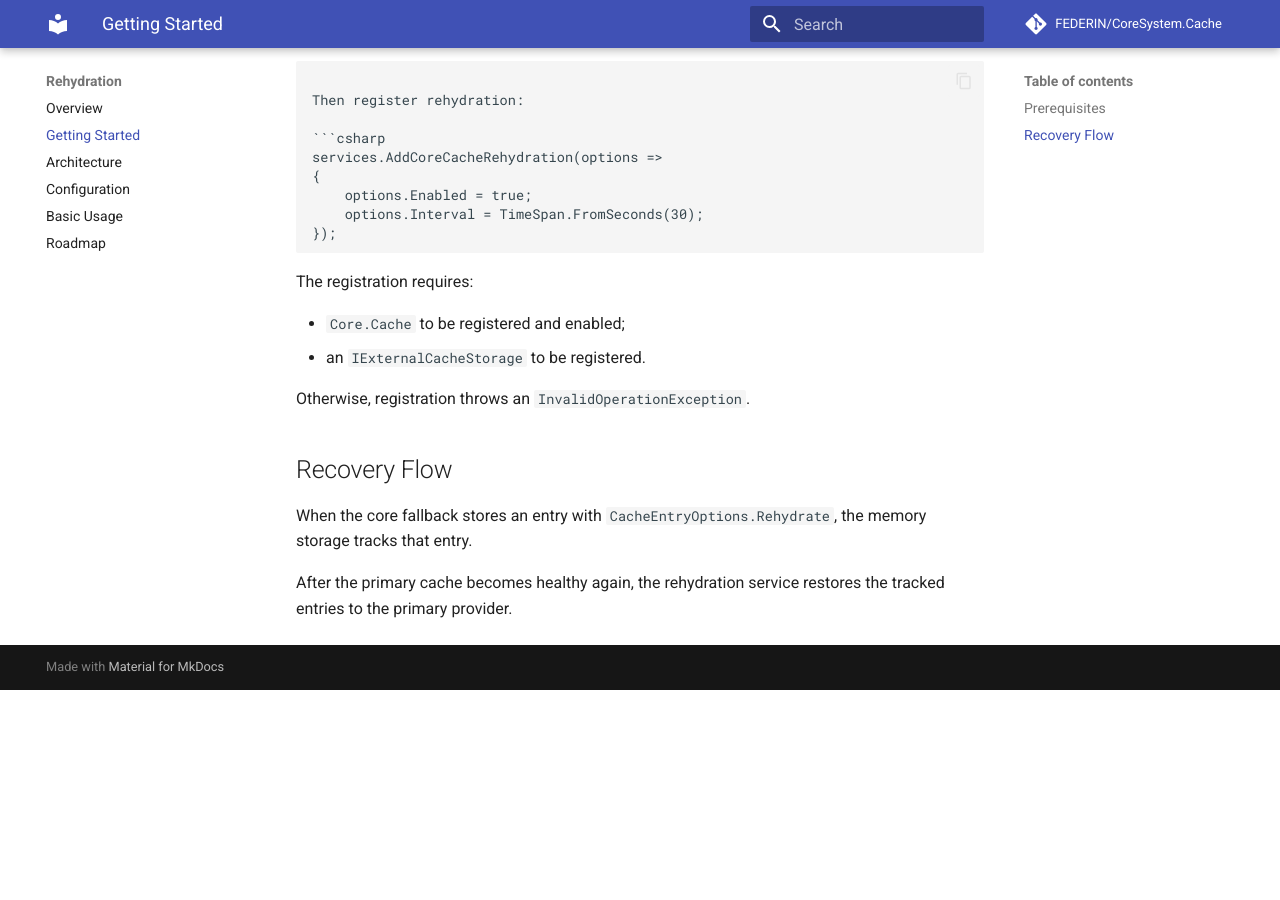
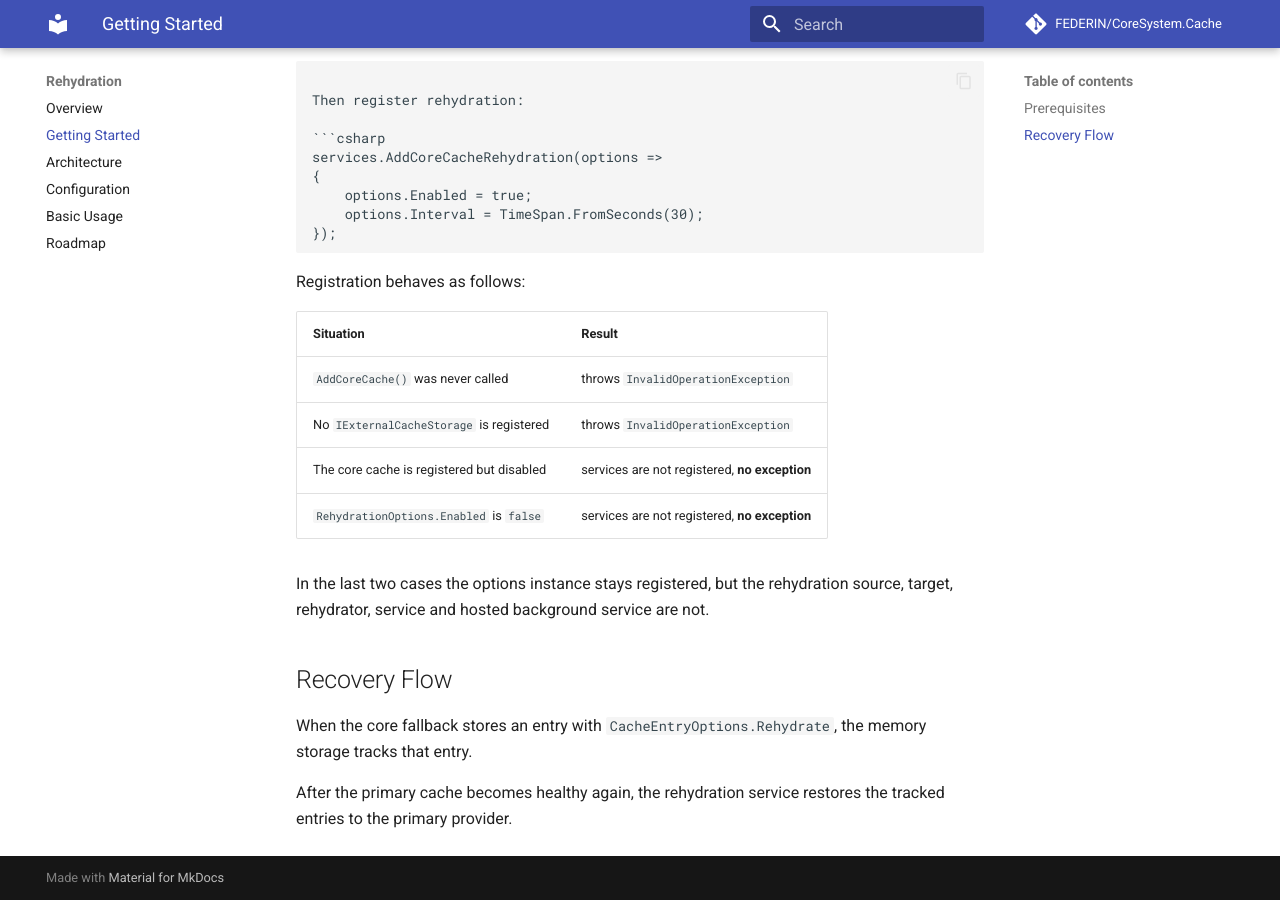
Before and after one commit to FEDERIN/CoreSystem.Cache, an MkDocs documentation site: the page built from docs/Rehydration/GettingStarted.md, in a window 1280 px wide and 900 px high, scrolled down 734 px. Built offline with MkDocs 1.6.1 and Material for MkDocs 9.7.7, drawn with Linux system fonts in a browser that asks for light colours; comment, search, counter and statistics services are not loaded; before the commit the page ends 1424 px from its top, so only the background shows below that.

Commit message:
docs: correct rehydration registration failure semantics
docs/Rehydration/GettingStarted.md stated that registration requires
"Core.Cache to be registered and enabled" and that otherwise it throws an
InvalidOperationException. That conflates two cases that behave in opposite ways.

RehydrationRegistration.cs:

- AddCoreCache() never called -> throws (:62-66)
- no IExternalCacheStorage     -> throws (:84-89)
- core cache disabled          -> returns silently (:24-27)
- RehydrationOptions.Enabled=false -> returns silently (:35-36)

So a disabled core cache does not throw at all; the rehydration services simply
are not registered. Replaced the paragraph with a table covering all four cases,
and added the RehydrationOptions.Enabled case, which the page omitted entirely.

The Rehydration README already described this correctly and is unchanged.

````diff
--- a/docs/Rehydration/GettingStarted.md
+++ b/docs/Rehydration/GettingStarted.md
@@ -38,12 +38,17 @@ services.AddCoreCacheRehydration(options =>
 });
 ```
 
-The registration requires:
+Registration behaves as follows:
 
-- `Core.Cache` to be registered and enabled;
-- an `IExternalCacheStorage` to be registered.
+| Situation | Result |
+|---|---|
+| `AddCoreCache()` was never called | throws `InvalidOperationException` |
+| No `IExternalCacheStorage` is registered | throws `InvalidOperationException` |
+| The core cache is registered but disabled | services are not registered, **no exception** |
+| `RehydrationOptions.Enabled` is `false` | services are not registered, **no exception** |
 
-Otherwise, registration throws an `InvalidOperationException`.
+In the last two cases the options instance stays registered, but the rehydration
+source, target, rehydrator, service and hosted background service are not.
 
 ## Recovery Flow
 
````
